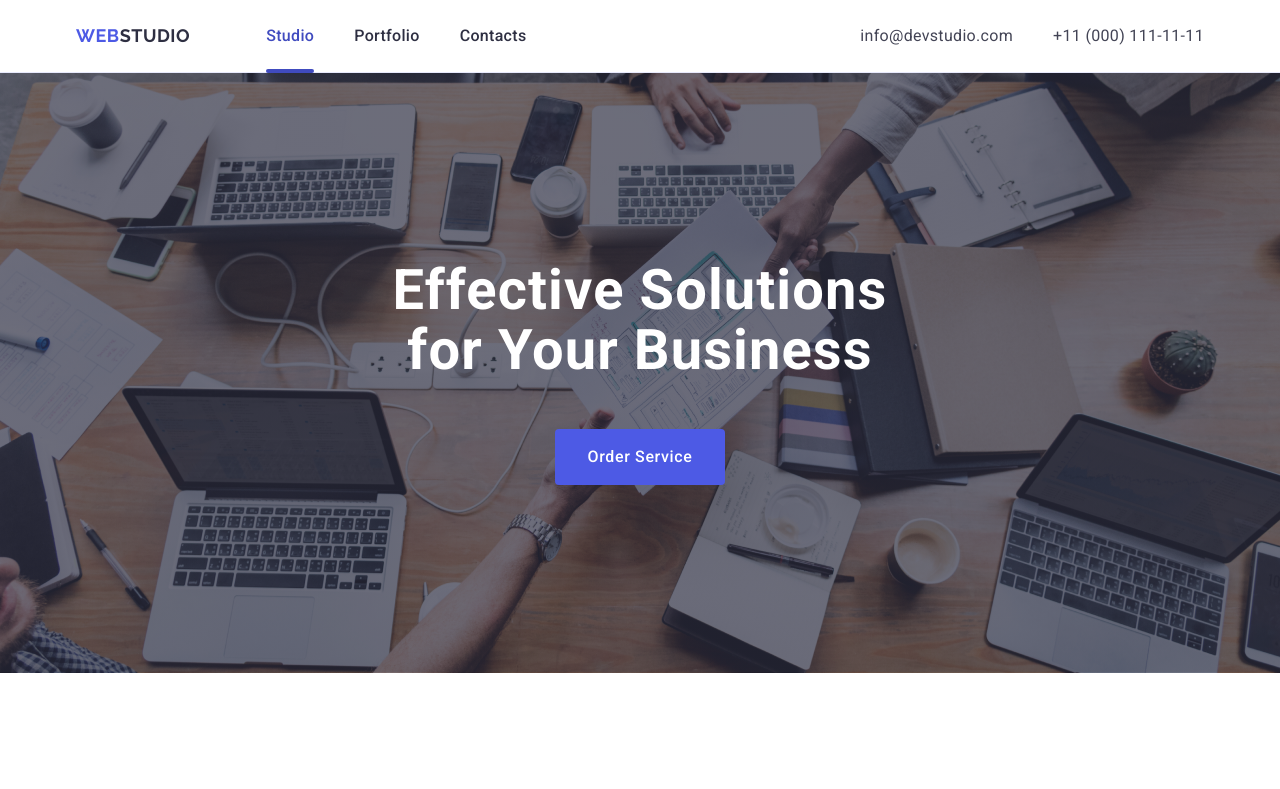
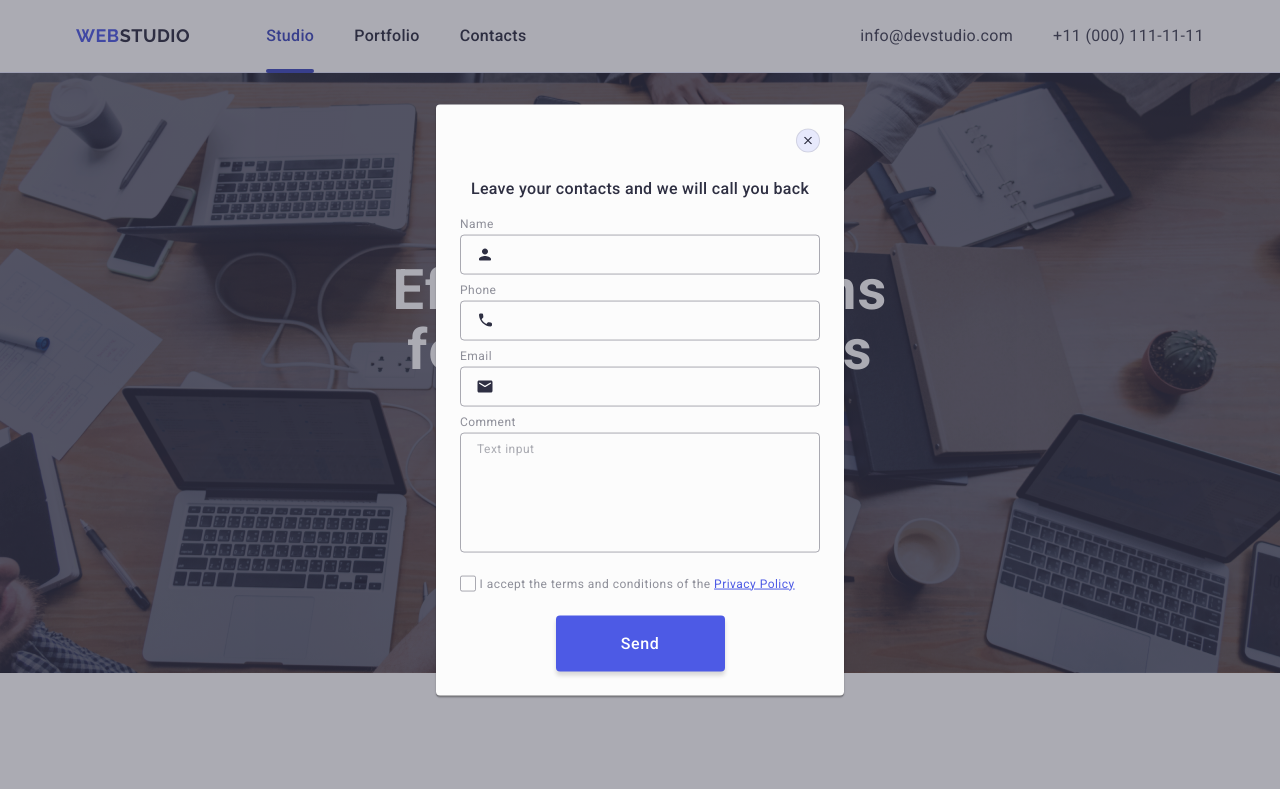
Before and after one commit to RomanHav/goit-markup-hw-05, a plain HTML site: page index.html in a window 1280 px wide. Shown: the top 789 px of the page. Drawn offline with nearby package versions, Linux system fonts and the light colour scheme.

Commit message:
fixed_bugs1

```diff
--- a/css/styles.css
+++ b/css/styles.css
@@ -443,13 +443,17 @@ ul {
   width: 264px;
   height: 40px;
   border-radius: 4px;
-  border: 1px solid #fff;
-  box-shadow: 0px 4px 4px 0px rgba(0, 0, 0, 0.15);
+  border: 1px solid #ffffff;
+  background-color: transparent;
+  filter: drop-shadow(0px 4px 4px rgba(0, 0, 0, 0.15));
+  font-size: 12px;
+  line-height: 1.5;
+  letter-spacing: 0.04em;
   padding-left: 16px;
   color: #fff;
 }
 .footer-subscribe-input::placeholder {
-  color: #fff;
+  color: color #ffffff;
   font-size: 12px;
   font-weight: 400;
   line-height: 2;
@@ -463,9 +467,9 @@ ul {
   display: flex;
   align-items: center;
   justify-content: center;
-  gap: 16px;
   min-width: 165px;
   height: 40px;
+  font-family: "Roboto", sans-serif;
   color: #fff;
   text-align: center;
   font-size: 16px;
@@ -479,6 +483,7 @@ ul {
 }
 .footer-subscribe-button-icon {
   fill: #fff;
+  margin-left: 16px;
 }
 /* Backdrop */
 .backdrop {
@@ -511,14 +516,17 @@ ul {
   border-radius: 4px;
   padding: 24px;
   padding-top: 72px;
+  box-shadow: 0px 1px 1px rgba(0, 0, 0, 0.14), 0px 1px 3px rgba(0, 0, 0, 0.12),
+    0px 2px 1px rgba(0, 0, 0, 0.2);
+  transition: transform 250ms cubic-bezier(0.4, 0, 0.2, 1);
 }
 .close-modal-button {
   display: flex;
   align-items: center;
   justify-content: center;
   position: absolute;
-  top: 32px;
-  right: 32px;
+  top: 24px;
+  right: 24px;
   width: 24px;
   height: 24px;
   padding: 0;
@@ -527,10 +535,20 @@ ul {
   border: 1px solid rgba(0, 0, 0, 0.1);
   border-radius: 50%;
   cursor: pointer;
+  background-color: #e7e9fc;
+  transition: background-color 250ms cubic-bezier(0.4, 0, 0.2, 1),
+    border 250ms cubic-bezier(0.4, 0, 0.2, 1);
 }
 .close-modal-button:focus,
 .close-modal-button:hover {
   background-color: #404bbf;
+  border: none;
+}
+.close-modal-icon {
+  transition: fill 250ms cubic-bezier(0.4, 0, 0.2, 1);
+}
+.close-modal-icon:focus,
+.close-modal-icon:hover {
   fill: white;
 }
 .description-modal {
@@ -582,13 +600,17 @@ ul {
 .review-form-input:focus + .input-icon {
   fill: #4d5ae5;
 }
+.review-form-field-comment {
+  margin-bottom: 16px;
+}
 .review-form-comment {
   width: 360px;
   height: 120px;
   color: rgba(46, 47, 66, 0.4);
+  background-color: transparent;
   font-size: 12px;
   font-weight: 400;
-  line-height: 1.17px;
+  line-height: 1.17;
   letter-spacing: 0.04em;
   padding: 8px 16px;
   border-radius: 4px;
@@ -622,12 +644,17 @@ ul {
   border: 1px solid rgba(46, 47, 66, 0.4);
   border-radius: 2px;
   cursor: pointer;
+  fill: transparent;
+  transition: background-color 250ms cubic-bezier(0.4, 0, 0.2, 1),
+    border 250ms cubic-bezier(0.4, 0, 0.2, 1),
+    fill 250ms cubic-bezier(0.4, 0, 0.2, 1);
 }
 .review-form-checkbox:checked
   + .review-form-label-checkbox
   > .review-form-own-checkbox {
   background-color: #404bbf;
-  border-color: #404bbf;
+  border: none;
+  fill: #f4f4fd;
 }
 .review-form-checkbox:focus
   + .review-form-label-checkbox
@@ -638,7 +665,9 @@ ul {
   fill: #f4f4fd;
   opacity: 0;
 }
-
+.privacy-policy {
+  color: #4d5ae5;
+}
 .review-form-checkbox:checked
   + .review-form-label-checkbox
   .review-form-own-checkbox-icon {
@@ -660,4 +689,5 @@ ul {
   border: none;
   margin: 0 auto;
   cursor: pointer;
+  transition: background-color 250ms cubic-bezier(0.4, 0, 0.2, 1);
 }
--- a/index.html
+++ b/index.html
@@ -408,23 +408,23 @@
             <div class="footer-subscribe">
                 <p class="subscribe-title">Subscribe</p>
                 <form class="footer-form">
-                    <input class="footer-subscribe-input" name="mail" type="email" placeholder="E-mail">
-                    <div class="input-footer-wrap">
-                        <button class="footer-subscribe-button">Subscribe
-                            <svg class="footer-subscribe-button-icon" width="24" height="24">
-                                <use href="./images/icons.svg#icon-paper-plane"></use>
-                            </svg></button>
-                    </div>
+                    <label class="footer-subscribe-label">
+                        <input class="footer-subscribe-input" name="mail" type="email" placeholder="E-mail">
+                    </label>
+                    <button class="footer-subscribe-button" type="submit">Subscribe
+                        <svg class="footer-subscribe-button-icon" width="24" height="24">
+                            <use href="./images/icons.svg#icon-paper-plane"></use>
+                        </svg></button>
                 </form>
             </div>
         </div>
     </footer>
 
     <!-- Backdrop -->
-    <div class="backdrop">
+    <div class="backdrop is-open">
         <div class="modal-window">
-            <button class="close-modal-button">
-                <svg class="close-modal-icon" width="8px" height="8px">
+            <button class="close-modal-button" type="button">
+                <svg class="close-modal-icon" width="8" height="8">
                     <use href="./images/icons.svg#icon-close-window"></use>
                 </svg>
             </button>
@@ -435,7 +435,7 @@
                     <div class="review-form-input-wrapper">
                         <input class="review-form-input" name="user-name" id="user-name" type="text"
                             pattern="[a-zA-Zа-яіІїЇєЄгГ']" title="Alex" required>
-                        <svg class="input-icon" width="18px" height="18px">
+                        <svg class="input-icon" width="18" height="24">
                             <use href="./images/icons.svg#icon-person-icon"></use>
                         </svg>
                     </div>
@@ -445,7 +445,7 @@
                     <div class="review-form-input-wrapper">
                         <input class="review-form-input" name="phone-number" id="phone-number" type="tel"
                             pattern="[0-9]{3}-[0-9]{3}-[0-9]{2}-[0-9]{2}" title="xxx-xxx-xx-xx" required>
-                        <svg class="input-icon" width="18px" height="18px">
+                        <svg class="input-icon" width="18" height="24">
                             <use href="./images/icons.svg#icon-phone-icon"></use>
                         </svg>
                     </div>
@@ -454,27 +454,28 @@
                     <label class="review-form-label" for="user-email">Email</label>
                     <div class="review-form-input-wrapper">
                         <input class="review-form-input" name="user-email" id="user-email" type="email" required>
-                        <svg class="input-icon" width="18px" height="18px">
+                        <svg class="input-icon" width="18" height="24">
                             <use href="./images/icons.svg#icon-email-icon"></use>
                         </svg>
                     </div>
                 </div>
-                <div class="review-form-field-wrapper">
+                <div class="review-form-field-comment">
                     <label class="review-form-label" for="user-comment">Comment</label>
                     <textarea class="review-form-comment" name="user-comment" id="user-comment"
                         placeholder="Text input"></textarea>
                 </div>
 
                 <div class="review-form-checkbox-wrapper">
-                    <input class="review-form-checkbox visually-hidden" name="user-privacy-and-policy"
-                        id="user-privacy-and-policy" value="true" type="checkbox" required>
-                    <label class="review-form-label-checkbox" for="user-privacy-and-policy">
+                    <input class="review-form-checkbox visually-hidden" name="user-privacy" id="user-privacy"
+                        value="true" type="checkbox" required>
+                    <label class="review-form-label-checkbox" for="user-privacy">
                         <span class="review-form-own-checkbox">
                             <svg class="review-form-own-checkbox-icon" width="10" height="8">
                                 <use href="./images/icons.svg#icon-checkmark"></use>
                             </svg>
                         </span>
-                        I accept the terms and conditions of the <a href="">Privacy Policy</a></label>
+                        I accept the terms and conditions of the <a class="privacy-policy" href="">Privacy
+                            Policy</a></label>
                 </div>
                 <button class="review-for-btn" type="submit">Send</button>
             </form>
```
